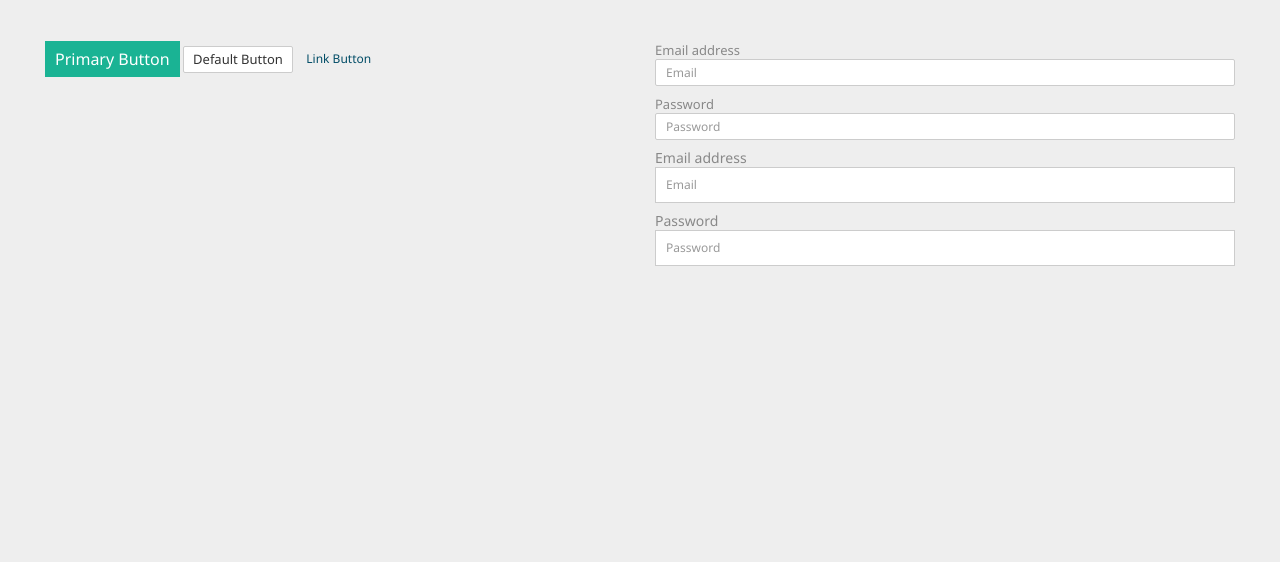
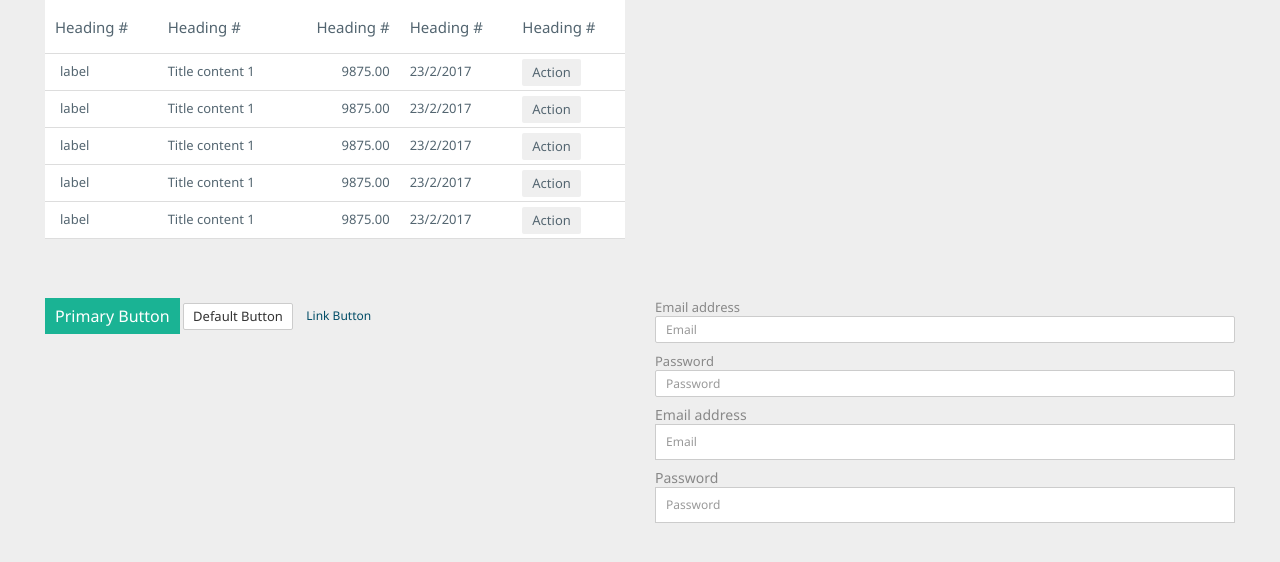
Before and after one commit to rans0000/fbme-portal, a website: page html/components.html in a window 1280 px wide. Drawn offline with Linux system fonts and the light colour scheme.

Commit message:
Added * Table styles basic completed.

```diff
--- a/html/components.html
+++ b/html/components.html
@@ -16,6 +16,69 @@
     <body>
         <div class="wrapper-all container-fluid">
             <div class="wrapper-inner">
+                <div class="row">
+                    <div class="col-md-6">
+                        <table class="table table-hover">
+                            <thead>
+                                <tr>
+                                    <th>Heading #</th>
+                                    <th>Heading #</th>
+                                    <th class="text-right">Heading #</th>
+                                    <th>Heading #</th>
+                                    <th>Heading #</th>
+                                </tr>
+                            </thead>
+                            <tbody>
+                                <tr>
+                                    <td>label</td>
+                                    <td>Title content 1</td>
+                                    <td class="text-right">9875.00</td>
+                                    <td>23/2/2017</td>
+                                    <td>
+                                        <button type="button" class="btn btn-chalk">Action</button>
+                                    </td>
+                                </tr>
+                                <tr>
+                                    <td>label</td>
+                                    <td>Title content 1</td>
+                                    <td class="text-right">9875.00</td>
+                                    <td>23/2/2017</td>
+                                    <td>
+                                        <button type="button" class="btn btn-chalk">Action</button>
+                                    </td>
+                                </tr>
+                                <tr>
+                                    <td>label</td>
+                                    <td>Title content 1</td>
+                                    <td class="text-right">9875.00</td>
+                                    <td>23/2/2017</td>
+                                    <td>
+                                        <button type="button" class="btn btn-chalk">Action</button>
+                                    </td>
+                                </tr>
+                                <tr>
+                                    <td>label</td>
+                                    <td>Title content 1</td>
+                                    <td class="text-right">9875.00</td>
+                                    <td>23/2/2017</td>
+                                    <td>
+                                        <button type="button" class="btn btn-chalk">Action</button>
+                                    </td>
+                                </tr>
+                                <tr>
+                                    <td>label</td>
+                                    <td>Title content 1</td>
+                                    <td class="text-right">9875.00</td>
+                                    <td>23/2/2017</td>
+                                    <td>
+                                        <button type="button" class="btn btn-chalk">Action</button>
+                                    </td>
+                                </tr>
+                            </tbody>
+                        </table>
+                    </div>
+                    <div class="col-md-6"></div>
+                </div>
                 <div class="row">
                     <div class="col-md-6">
                         <hr>
--- a/html/sass/themes/default/lang-en.scss
+++ b/html/sass/themes/default/lang-en.scss
@@ -66,6 +66,39 @@ label{
     }
 }
 
+//----------------------------------------------------
+//ovverrides: tables
+.table{
+    margin-bottom: $lineheight;font-size: $fsize-normal;
+    > thead{
+        > tr{
+            th{
+                border-bottom-width: .1rem;border-bottom-style: solid;padding: ($lineheight) 1rem ($lineheight - .1rem);line-height: $lineheight;font-weight: normal;font-size: $fsize-h2;
+            }
+        }
+    }
+    > tbody{
+        > tr{
+            td{
+                border-bottom-width: .1rem;border-bottom-style: solid;padding: (($lineheight / 6) + .1rem) 1rem;line-height: ($lineheight * 1.5);font-weight: normal;border-top: 0;
+
+                &:first-of-type{
+                    padding-#{$text-direction}: 1.5rem;
+                }
+            }
+        }
+    }
+}
+
+//----------------------------------------------------
+//misc
+.text-left{
+    text-align: $text-direction;
+}
+.text-right{
+    text-align: $text-reverse;
+}
+
 
 //----------------------------------------------------
 .avatar-holder{
--- a/html/sass/themes/default/style.scss
+++ b/html/sass/themes/default/style.scss
@@ -60,6 +60,34 @@ label{
 }
 .btn-link{
     color: $color-link;
+}
+
+//----------------------------------------------------
+//ovverrides: tables
+
+.table{
+    background: $color-neutral;color: $color-copy2;
+    > thead{
+        > tr{
+            th{
+                border-bottom-color: $color-border;
+            }
+        }
+    }
+    > tbody{
+        > tr{
+            td{
+                border-bottom-color: $color-border;
+            }
+        }
+    }
+}
+.table-hover{
+    > tbody{
+        > tr:hover{
+            background-color: lighten($color-border, 10%);
+        }
+    }
 }
 
 
```
Also changed, not shown: html/css/themes/default/lang-en.css, html/css/themes/default/style.css, html/sass/themes/default/_helpers.scss (added), 2 other files.
